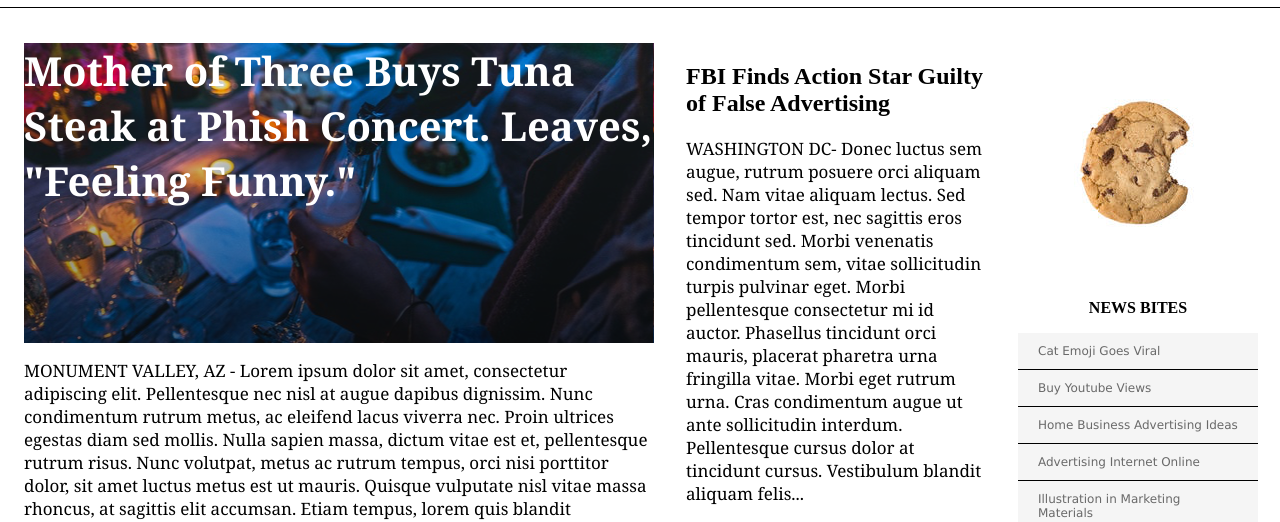
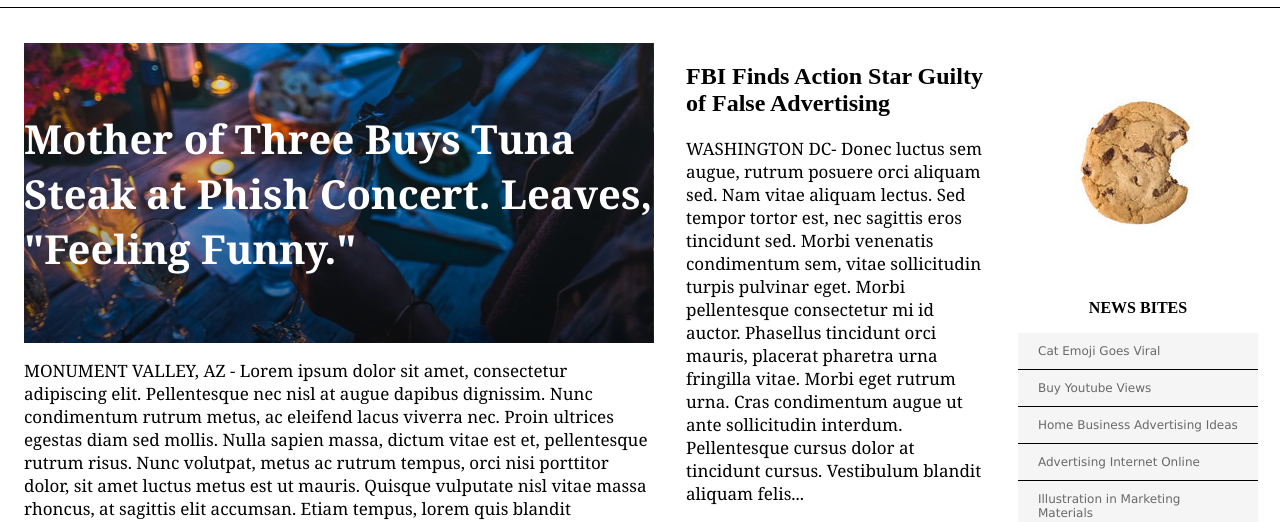
Before and after one commit to mrduke44/mytimes, a plain HTML site: page index.html in a window 1280 px wide. Shown: the part 73-595 px from the top of the page. Drawn offline with Linux system fonts and the light colour scheme.

Commit message:
centered img text

```diff
--- a/resources/css/style.css
+++ b/resources/css/style.css
@@ -81,9 +81,9 @@ nav span{
 }
 
 .image-content{
-  /*display: flex;*/
-  /*flex-direction: column;*/
-  /*justify-content: center;*/
+  display: flex;
+  flex-direction: column;
+  justify-content: center;
   height:300px;
   margin-top:15px;
   font-family: Georgia;
```
